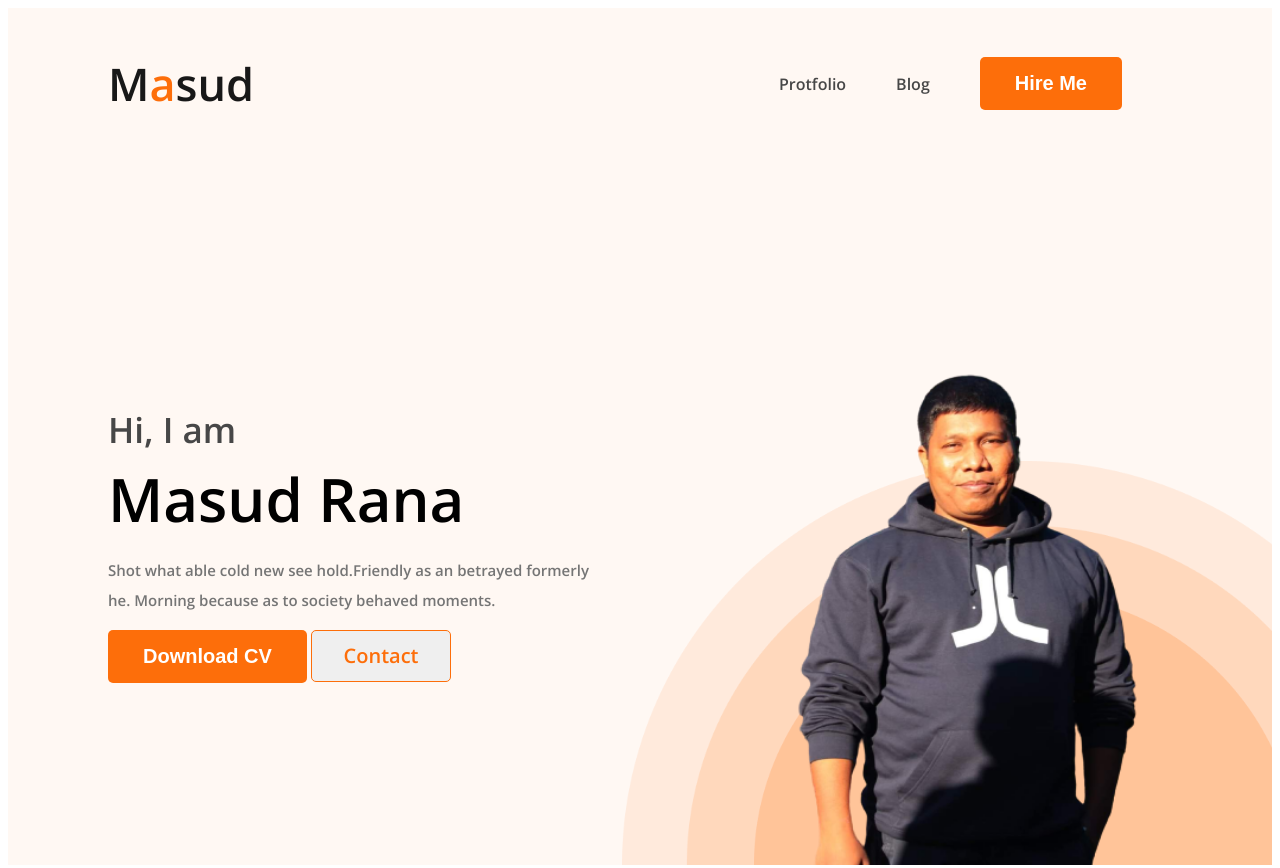
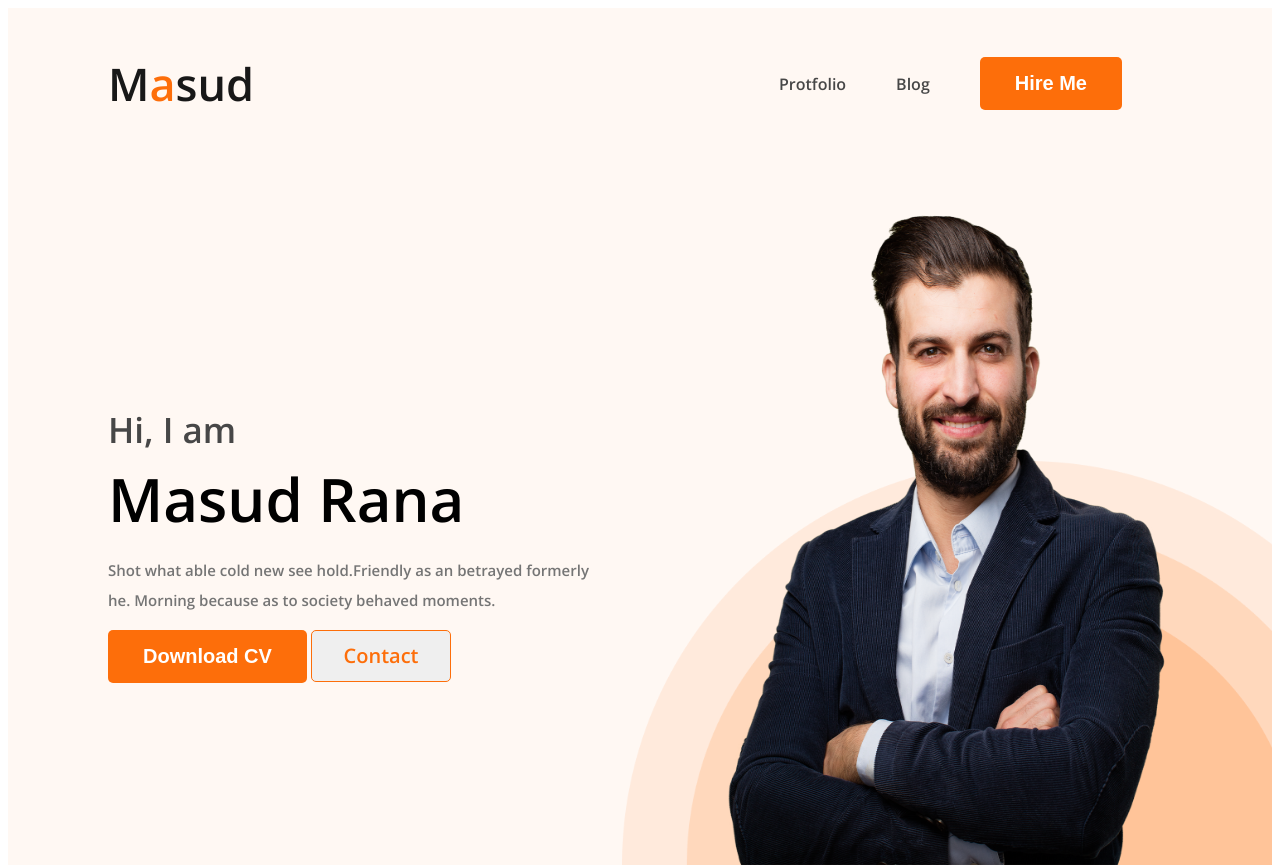
Before and after one commit to masudranadhk/protfolio1, a plain HTML site: page index.html in a window 1280 px wide. Shown: the top 868 px of the page. Drawn offline with nearby package versions, Linux system fonts and the light colour scheme.

Commit message:
5nd commit

```diff
--- a/index.html
+++ b/index.html
@@ -36,13 +36,14 @@
                 <button class="button-primarys">Contact</button>
 
             </div>
-            <img class="image-masud" src="images/masud2.png" alt="">
+            <img class="image-masud" src="images/masud.png" alt="">
 
         </div>
     </header>
 
     <main>
         <section class="about">
+
             <h3 class="section-title">About Me</h3>
             <p class="section-desc">
 
```
